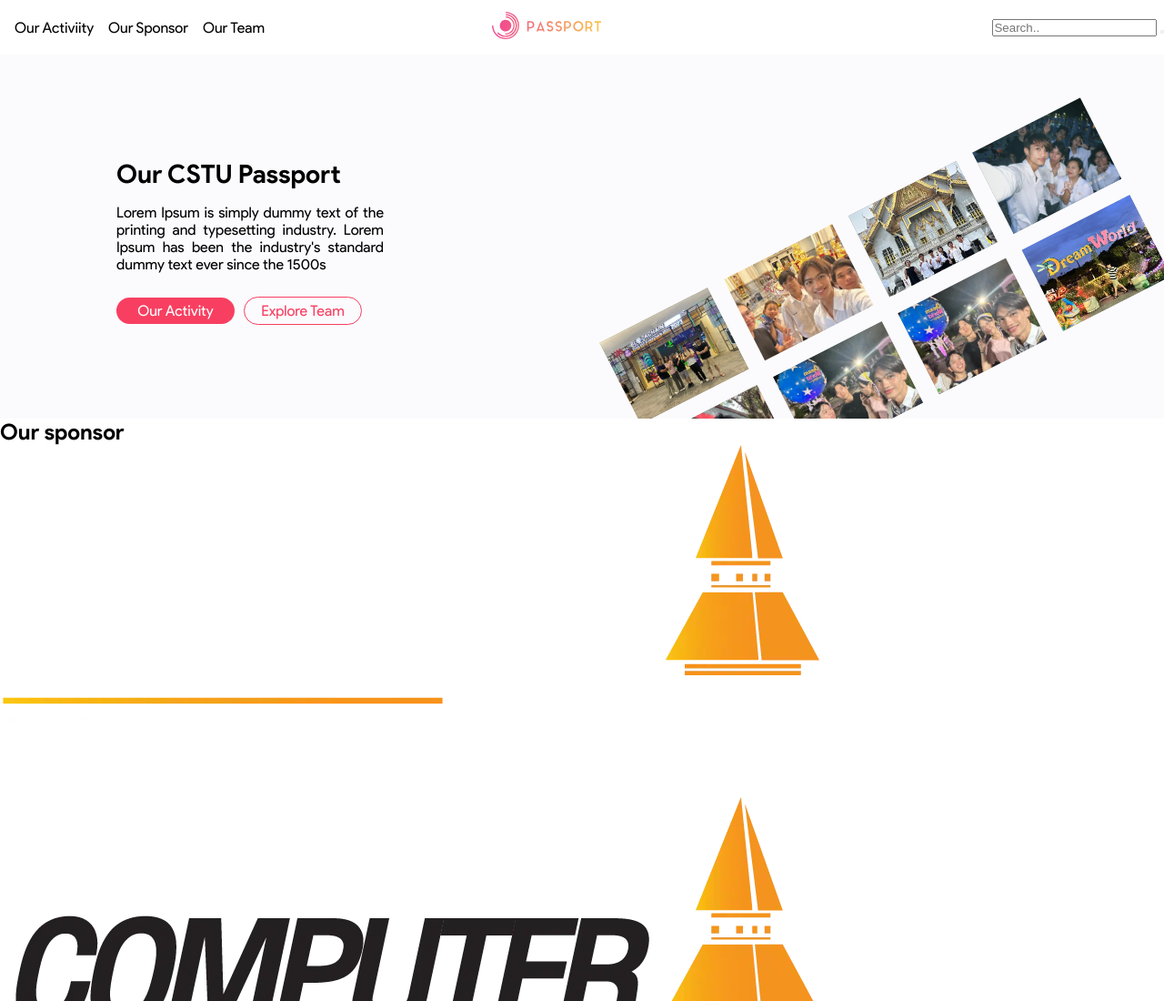
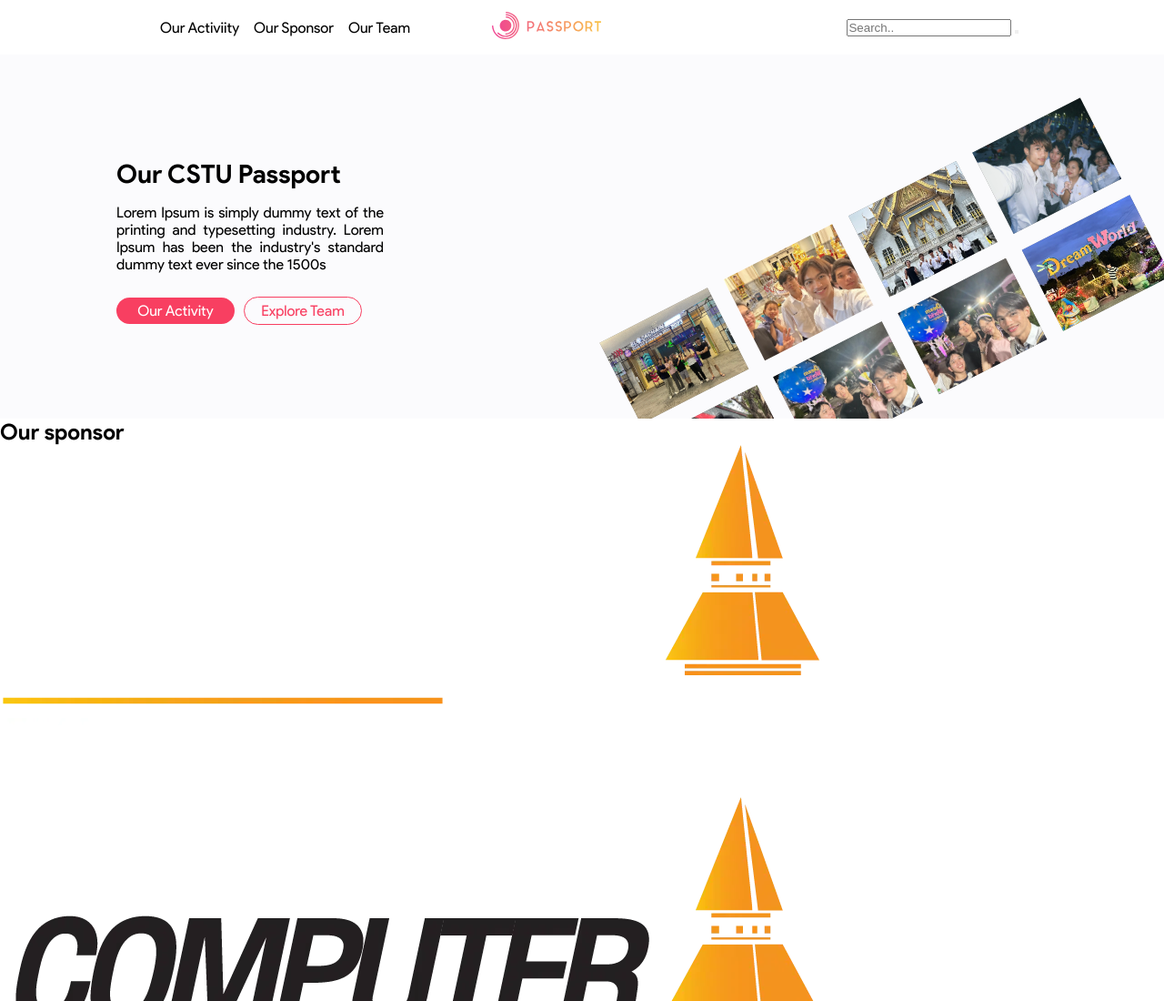
Before and after one commit to krittamark/CS100-Project-G11, a plain HTML site: page html/index.html in a window 1280 px wide. Shown: the top 1100 px of the page at 91% size. Drawn offline with Linux system fonts and the light colour scheme.

Commit message:
fix: navigation bar width

```diff
--- a/html/assets/stylesheet/index.css
+++ b/html/assets/stylesheet/index.css
@@ -57,7 +57,7 @@ body {
 }
 
 .container {
-    max-width: 19200px;
+    padding: 0 10rem;
     margin: 0 auto;
     /*border: 1px solid red;*/
 }
```
